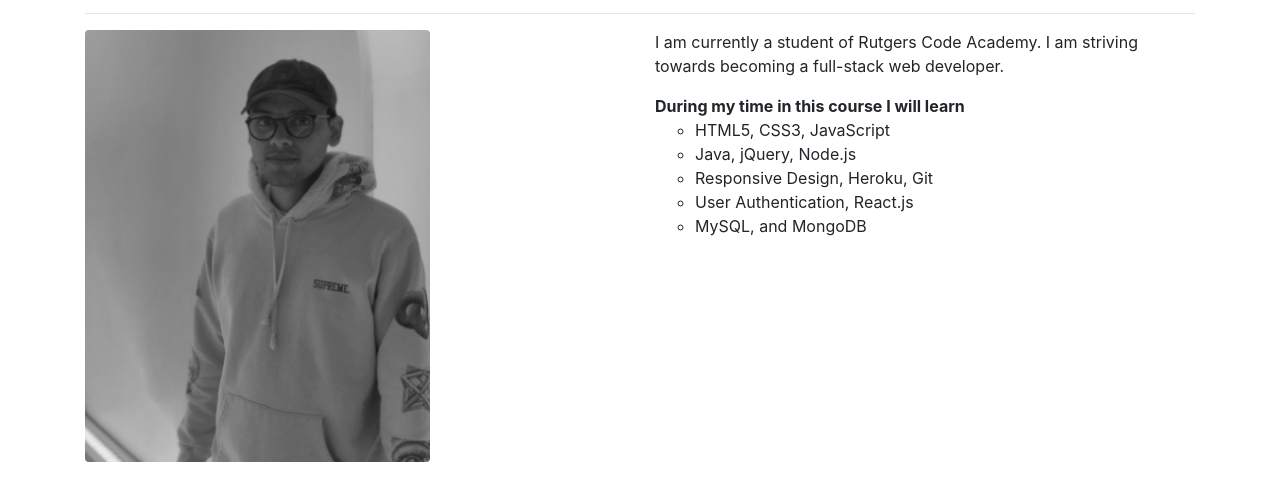
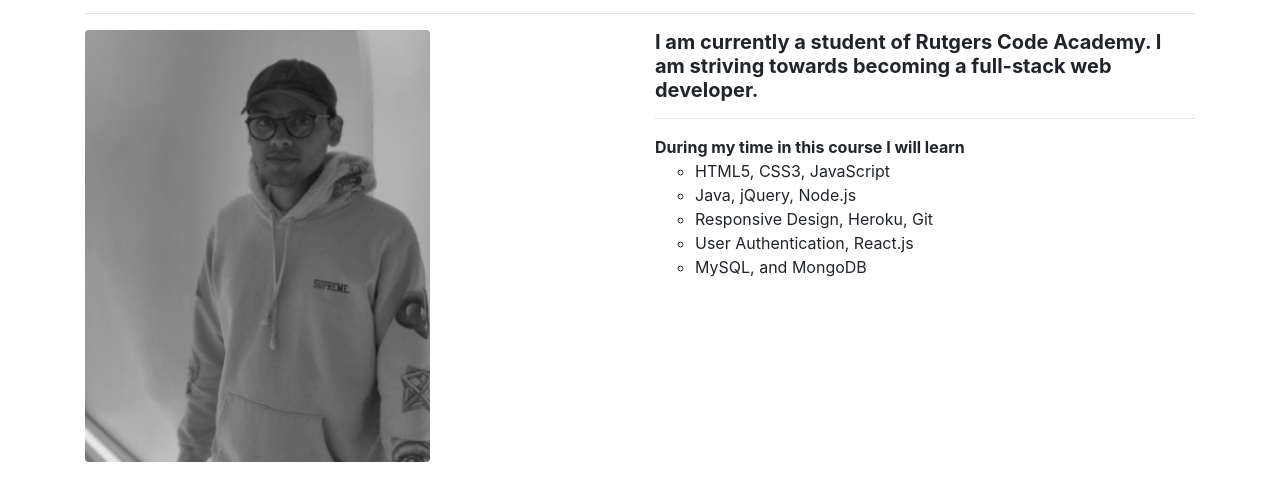
Before and after one commit to hvrclls/cssbootstrap, a plain HTML site: page portfolio.html in a window 1280 px wide. Shown: the part 107-608 px from the top of the page. Drawn offline with nearby package versions, Linux system fonts and the light colour scheme.

Commit message:
almost there

```diff
--- a/portfolio.html
+++ b/portfolio.html
@@ -34,10 +34,10 @@
           <img src="./assets/img/img001.jpg" class="rounded float-left"  alt="About me Photo">
           </div>
       <div class="col">
-        <p>
-          I am currently a student of Rutgers Code Academy. I am striving towards becoming a full-stack web developer.
-        </p>
+        <p class="h5"><strong>I am currently a student of Rutgers Code Academy. I am striving towards becoming a full-stack web developer.</strong></p>
+        <hr>
         <ul class="list-unstyled">
+
           <li> <strong>During my time in this course I will learn</strong></li>
             <ul>
               <li>HTML5, CSS3, JavaScript</li>
```
